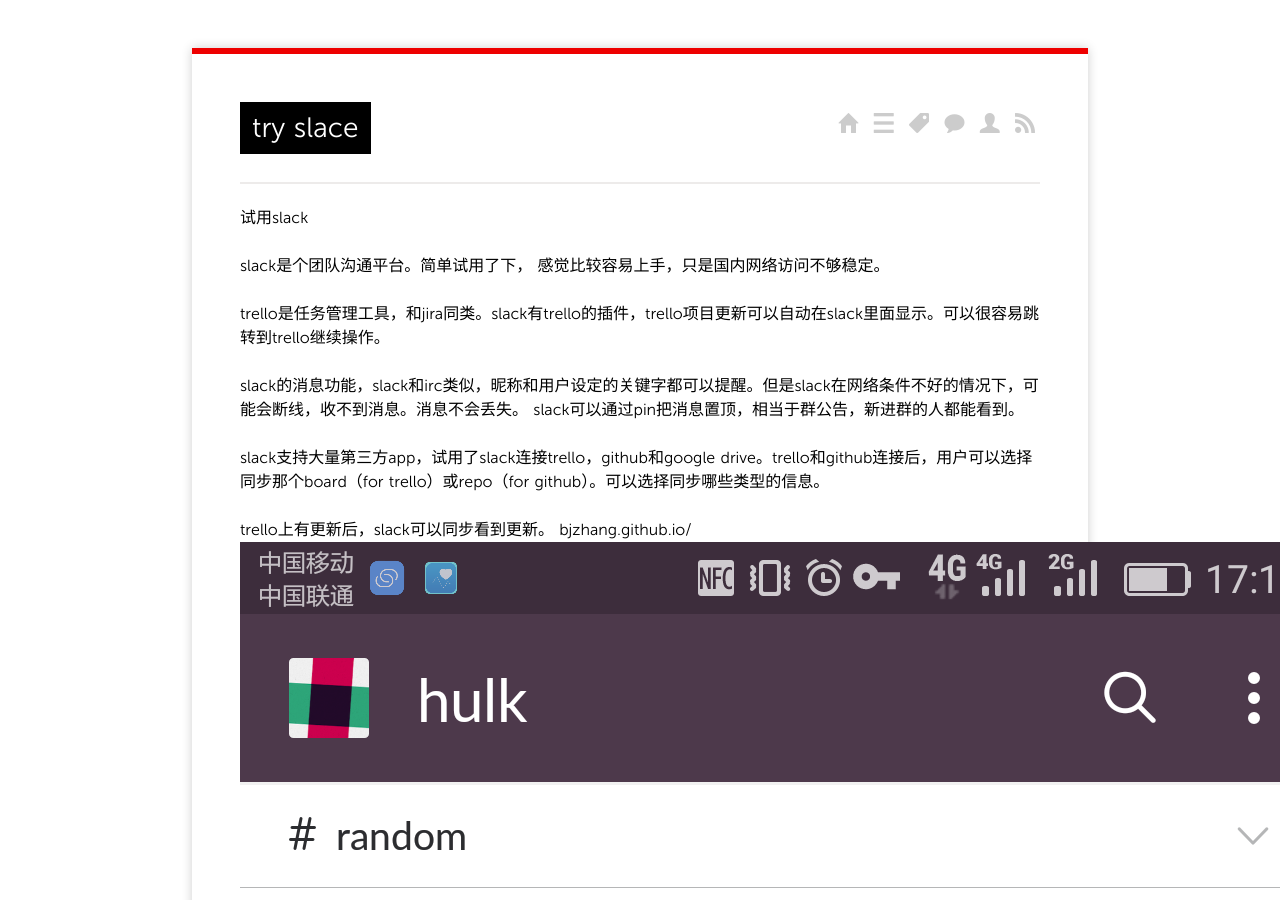
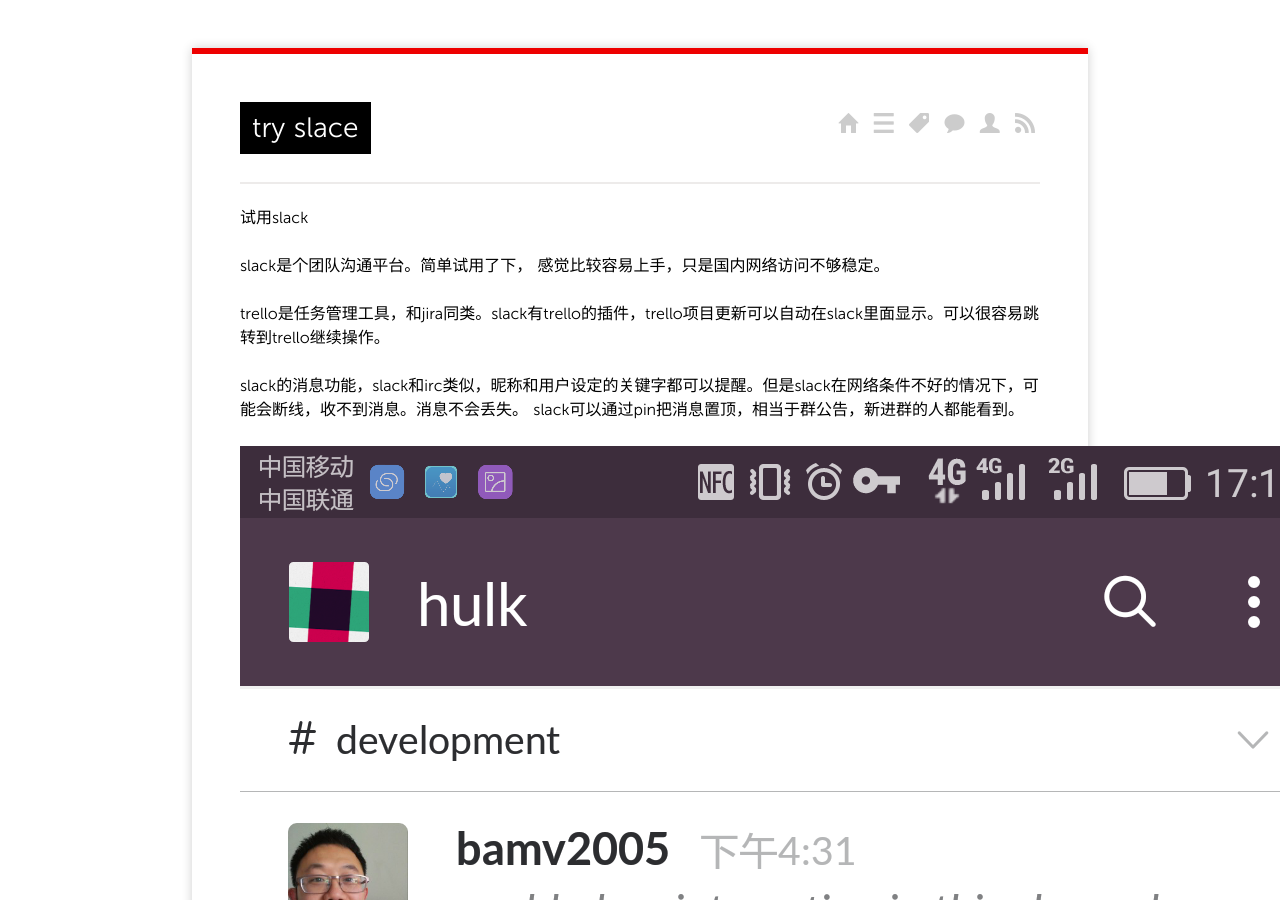
Before and after one commit to bjzhang/bjzhang.github.io, a Jekyll site: the page built from _posts/2016/2016-09-06-try-slack.md, in a window 1280 px wide and 900 px high. Built offline with Jekyll 4.4.1, drawn with Linux system fonts in a browser that asks for light colours; Markdown is read by kramdown in place of the engine named in the settings; comment, search, counter and statistics services are not loaded; some of the changed text lies outside the part shown.

Commit message:
slack pin pic

```diff
--- a/_posts/2016/2016-09-06-try-slack.md
+++ b/_posts/2016/2016-09-06-try-slack.md
@@ -14,10 +14,11 @@
 slack的消息功能，slack和irc类似，昵称和用户设定的关键字都可以提醒。但是slack在网络条件不好的情况下，可能会断线，收不到消息。消息不会丢失。
 slack可以通过pin把消息置顶，相当于群公告，新进群的人都能看到。
 
+![slack trello]({{site.url}}/public/images/slack_project_management/Screenshot_2016-09-06-17-10-44.png)
+
 slack支持大量第三方app，试用了slack连接trello，github和google drive。trello和github连接后，用户可以选择同步那个board（for trello）或repo（for github）。可以选择同步哪些类型的信息。
 
 trello上有更新后，slack可以同步看到更新。
-bjzhang.github.io/
 ![slack trello]({{site.url}}/public/images/slack_project_management/Screenshot_2016-09-06-17-10-38.png)
 
 slack的帮助很方便，输入英文单词可以找到自己的信息。
```
